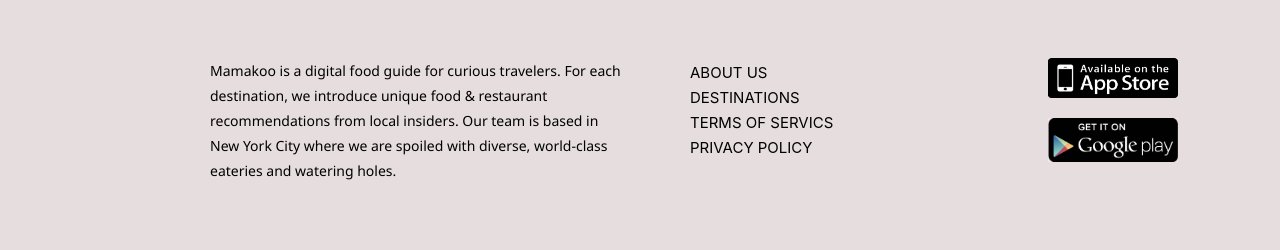
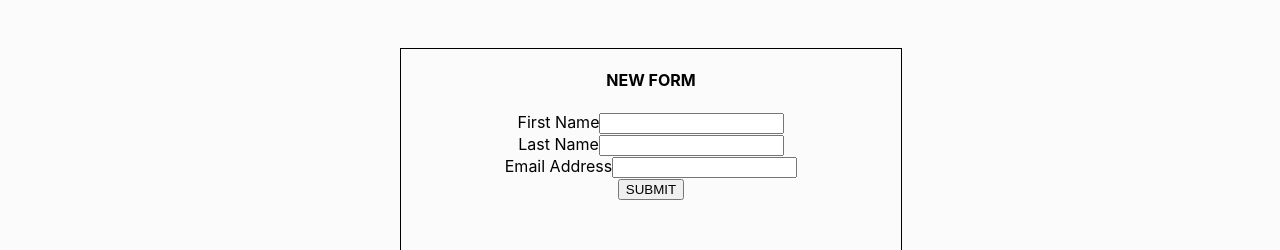
Before and after one commit to Rbrahma1245/clone, a React (Vite) app: page / in a window 1280 px wide. Shown: the part 486-736 px from the top of the page. Built offline with nearby package versions, Linux system fonts and the light colour scheme; no server answers.

Commit message:
signup changes

```diff
--- a/package.json
+++ b/package.json
@@ -10,10 +10,12 @@
   },
   "dependencies": {
     "axios": "^1.1.3",
+    "formik": "^2.2.9",
     "qs": "^6.11.0",
     "react": "^18.2.0",
     "react-dom": "^18.2.0",
-    "react-router-dom": "^6.4.3"
+    "react-router-dom": "^6.4.3",
+    "yup": "^0.32.11"
   },
   "devDependencies": {
     "@types/react": "^18.0.24",
--- a/src/Forms/Login/Login.jsx
+++ b/src/Forms/Login/Login.jsx
@@ -1,9 +1,49 @@
-import React from 'react'
+import React, { useState } from 'react'
 import { NavLink } from 'react-router-dom';
 import discount from '../../Assets/Images/discount.png'
 import './index.css';
+import axios from 'axios'
+
+import { API } from '../../vars.js'
+
+
 
 const Login = () => {
+
+
+    const [email, setEmail] = useState('')
+    const [password, setPassword] = useState('')
+
+
+
+
+
+
+    const handleSubmit = async (e) => {
+
+        e.preventDefault();
+
+
+        const userData = {
+            email: email,
+            password: password
+        }
+
+        console.log(userData)
+
+        try {
+
+            const { data } = await axios.post(' https://mamakoo-api.mithyalabs.com/api/users/login', userData)
+            alert(' Login success')
+            console.log(data);
+        } catch (err) {
+            console.log(err);
+        }
+    }
+
+
+
+
 
 
 
@@ -20,13 +60,13 @@ const Login = () => {
 
                     <div className='form2'>
                         <div>
-                            <input type='text' placeholder="Email" className="Text" />
+                            <input type='text' placeholder="Email" className="Text" value={email} onChange={(e) => setEmail(e.target.value)} />
                             <br />
                             <br />
-                            <input type='text' placeholder="Password" className="Text" />
+                            <input type='text' placeholder="Password" className="Text" value={password} onChange={(e) => setPassword(e.target.value)} />
                             <br />
                             <br />
-                            <button className='submitbtn'> SUBMIT </button>
+                            <button className='submitbtn' onClick={handleSubmit}> SUBMIT </button>
                             <br />
                             <br />
                             <div>
--- /dev/null
+++ b/src/Forms/NewForm.jsx
@@ -0,0 +1,123 @@
+import React from 'react'
+import './index.css'
+import { useFormik } from 'formik';
+import * as yup from 'yup';
+
+
+
+
+// const validate = values => {
+//     const errors = {};
+
+
+//     if (!values.firstName) {
+//         errors.firstName = 'required';
+//     } else if (values.firstName.length > 15) {
+//         errors.firstName = 'Must be 15 character or less'
+//     }
+//     if (!values.lastName) {
+//         errors.lastName = 'required';
+//     } else if (values.lastName.length > 15) {
+//         errors.lastName = 'Must be 15 character or less'
+//     }
+//     if (!values.email) {
+//         errors.email = 'required';
+//     } else if (!/^[A-Z0-9._%+-]+@[A-Z0-9.-]+\.[A-Z]{2,4}$/i.test(values.email)) {
+//         errors.email = 'Invalid email address';
+//     }
+
+//     return errors
+// }
+
+
+
+
+
+
+
+const NewForm = () => {
+
+    const formik = useFormik({
+        initialValues: {
+            firstName: '',
+            lastName: '',
+            email: '',
+        },
+        validationSchema: yup.object({
+            firstName: yup.string().max(15, 'Must be 15 character or less').required('Required'),
+            lastName: yup.string().max(20, 'Must contain 20 character or less').required('Required'),
+            email: yup.string().email('Invalid Email Address').required('Required')
+        }),
+        onSubmit: values => {
+            alert(JSON.stringify(values, null, 2));
+        }
+    })
+
+
+
+
+    return (
+        <div className='new-container'>
+            <h4>NEW FORM</h4>
+
+
+            <form onSubmit={formik.handleSubmit}>
+                <label>First Name</label>
+                <input
+                    id='firstName'
+                    name='firstName'
+                    type='text'
+                    onChange={formik.handleChange}
+                    onBlur={formik.handleBlur}
+                    value={formik.values.firstName}
+                />
+
+
+                {formik.touched.firstName && formik.errors.firstName ? (
+                    <div>{formik.errors.firstName}</div>
+                ) : null}
+                <br />
+
+                <label>Last Name</label>
+                <input
+                    id='lastName'
+                    name='lastName'
+                    type='text'
+                    onChange={formik.handleChange}
+                    onBlur={formik.handleBlur}
+                    value={formik.values.lastName}
+                />
+                {formik.touched.lastName && formik.errors.lastName ? (
+                    <div>{formik.errors.lastName}</div>
+                ) : null}
+                <br />
+
+                <label>Email Address</label>
+                <input
+                    id='email'
+                    name='email'
+                    type='text'
+                    onChange={formik.handleChange}
+                    onBlur={formik.handleBlur}
+                    value={formik.values.email}
+                />
+                {formik.touched.email && formik.errors.email ? (
+                    <div>{formik.errors.email}</div>
+                ) : null}
+
+
+
+
+                <br />
+                <button type='submit'>SUBMIT</button>
+
+            </form>
+
+
+
+
+        </div>
+    )
+}
+
+export default NewForm
--- a/src/Forms/SignUp/SignUP.jsx
+++ b/src/Forms/SignUp/SignUP.jsx
@@ -1,42 +1,76 @@
 import React, { useState } from 'react';
-// import axios from "axios";
 import { NavLink } from 'react-router-dom';
-// import { useHistory } from "react-router";
 import discount from '../../Assets/Images/discount.png';
 import './index.css';
+import axios from 'axios'
+
+import { API } from '../../vars.js'
+
+
+
 
 
 const SignUP = () => {
 
-    const [name, setName] = useState("");
-    const [email, setEmail] = useState("");
-    const [password, setPassword] = useState("");
-    const [details, setDetails] = useState('')
 
 
-    const handleSubmit = (e) => {
-
-        if (name === "" || email === "" || password === "") {
-            alert("Please filled the required details");
-            return false;
-        }
-        else {
-
-            let all = { name, email, password }
-            setDetails([...details, all])
-            console.log(details)
 
 
+
+    const [username, setUsername] = useState('')
+    const [email, setEmail] = useState('')
+    const [password, setPassword] = useState('')
+
+
+    // const [userData, setUserData] = useState({
+    //     username: '',
+    //     email: '',
+    //     password: '',
+    // })
+
+
+
+
+
+
+
+    const handleSubmit = async (e) => {
+        console.log(`Username : ${username}   Email :  ${email}  password : ${password}`)
+        e.preventDefault();
+
+
+        const userData = {
+            username: username,
+            email: email,
+            password: password
         }
 
+        console.log(userData)
 
-        alert('Successfull Login')
+        try {
+            // const { data } = await axios.post(API + 'auth/local/register', userData);
+            const { data } = await axios.post(`https://mamakoo-api.mithyalabs.com/api/users/signupAuth`, userData);
 
-        console.log(details)
 
-        console.log(`name : ${name} email : ${email}  password : ${password}`)
 
-    };
+            console.log(data)
+            alert('Register successfull')
+            setUsername('')
+            setEmail('')
+            setPassword('')
+
+
+
+        } catch (err) {
+            console.log(err);
+        }
+    }
+
+
+
+
+
+
 
 
     return (
@@ -44,20 +78,19 @@ const SignUP = () => {
             <div className="container1">
                 <img src={discount} alt="Logo" style={{ width: 280 }} />
 
-
                 <div className="form1">
 
                     <h3>Sign Up</h3>
                     <div className='form2'>
 
                         <div>
-                            <input type='text' placeholder="Name" className="Text" name="Name" onChange={(e) => setName(e.target.value)} />
+                            <input type='text' value={username} placeholder="Name" className="Text" onChange={(e) => setUsername(e.target.value)} />
                             <br />
                             <br />
-                            <input type='text' placeholder="Email" className="Text" name="Email" onChange={(e) => setEmail(e.target.value)} />
+                            <input type='text' value={email} placeholder="Email" className="Text" onChange={(e) => setEmail(e.target.value)} />
                             <br />
                             <br />
-                            <input type='password' placeholder="Password" name="Password" className="Text" onChange={(e) => setPassword(e.target.value)} />
+                            <input type='password' value={password} placeholder="Password" className="Text" onChange={(e) => setPassword(e.target.value)} />
                             <br />
                             <br />
                             <button className='submitbtn' onClick={handleSubmit}> SUBMIT </button>
--- /dev/null
+++ b/src/Forms/index.css
@@ -0,0 +1,7 @@
+.new-container {
+    margin-top: 50px;
+    margin-left: 400px;
+    border: 1px solid black;
+    width: 500px;
+    height: 500px;
+}
--- a/src/Screen/Destination/Destination.jsx
+++ b/src/Screen/Destination/Destination.jsx
@@ -6,6 +6,7 @@ import axios from 'axios';
 import { Link, NavLink } from 'react-router-dom';
 import Details from './Details.jsx';
 import Card from '../../Components/Card.jsx';
+
 
 
 const Destination = () => {
--- a/src/Screen/Home/Home.jsx
+++ b/src/Screen/Home/Home.jsx
@@ -2,6 +2,7 @@ import React from 'react'
 // import Destination from '../Destination/Destination'
 import { NavLink } from 'react-router-dom';
 import videourl from '../../Assets/Videos/HeaderVideo.mp4';
+import NewForm from '../../Forms/NewForm';
 // import Search from '../Xyz/Search';
 // import Stories from '../Xyz/Stories';
 
@@ -18,6 +19,8 @@ const Home = () => {
                 {/* <Destination /> */}
                 {/* <Search />
                 <Stories /> */}
+
+                <NewForm />
             </div>
 
 
--- a/src/Screen/Xyz/Context.jsx
+++ b/src/Screen/Xyz/Context.jsx
@@ -37,15 +37,8 @@ const AppProvider = ({ children }) => {
         try {
             const { data } = await axios.get(API + `posts/?${query} `)
             // console.log(data.data)
+        }
 
-            dispatch({
-                type: "GET_STORIES",
-                payload: {
-                    hits: data.data,
-                    // nbPages: data.nbPages
-                }
-            })
-        }
 
         catch (error) {
             console.log(error)
@@ -67,7 +60,7 @@ const AppProvider = ({ children }) => {
 
     }
 
-    console.log(state.hits)
+    // console.log(state.hits)
 
     useEffect(() => {
         fetchApiData(state.search);
```
Also changed, not shown: src/Features/index.css (+6 -7 lines), 1 other file (tests, documents, lock files or other folders).
